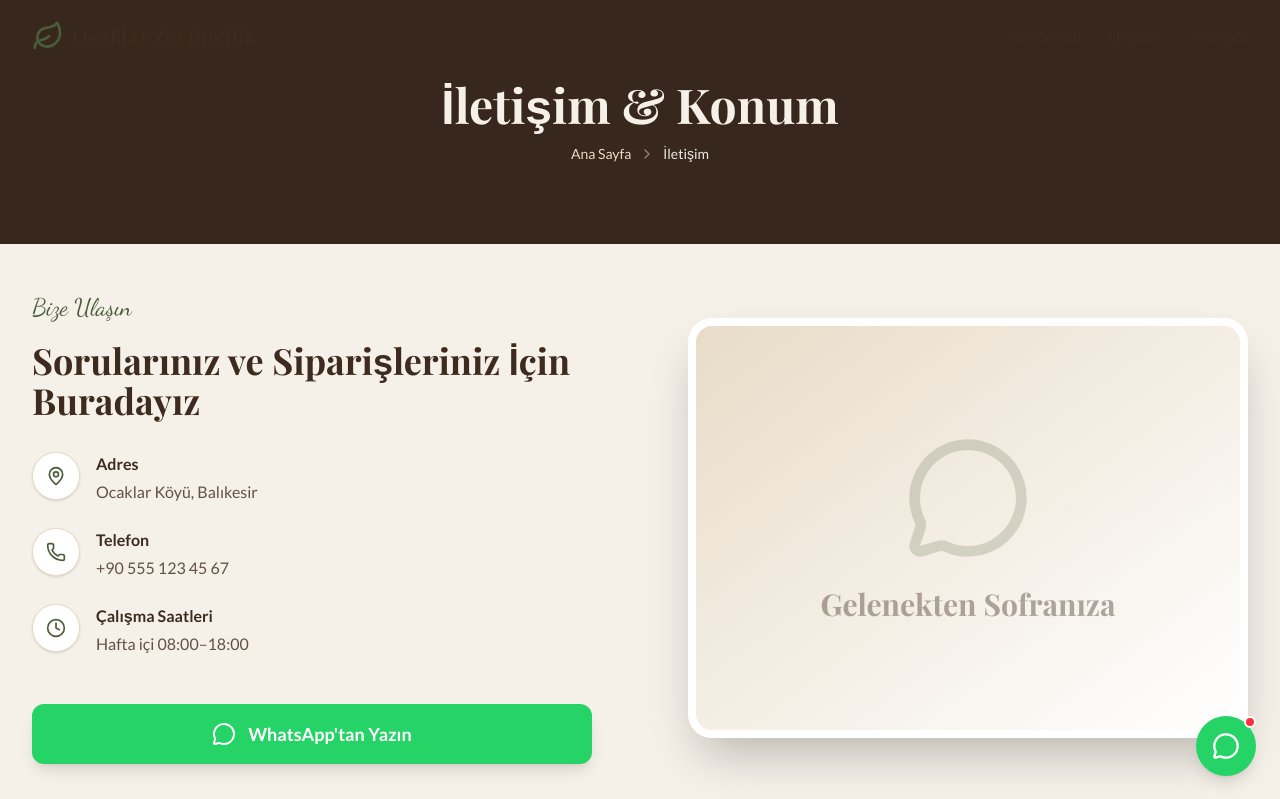
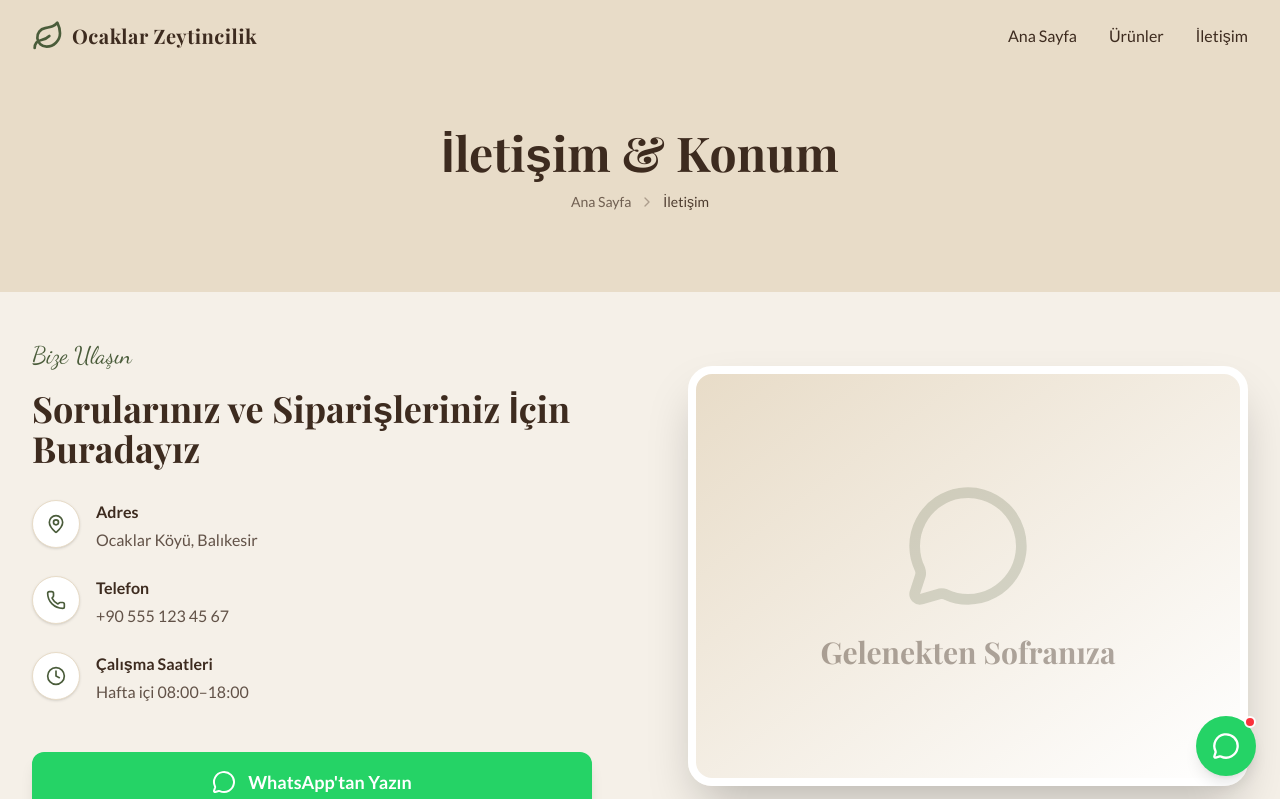
Before and after one commit to KorkmazPolat/OcaklarZeytincilik2, a Next.js app: page /iletisim in a window 1280 px wide. Shown: the top 799 px of the page. Built offline with nearby package versions, Linux system fonts and the light colour scheme.

Commit message:
fix(anasayfa): background

```diff
--- a/app/iletisim/page.tsx
+++ b/app/iletisim/page.tsx
@@ -12,18 +12,17 @@ export default function IletisimPage() {
   return (
     <div className="bg-[var(--color-krem)] min-h-screen pb-12">
       {/* Hero Banner */}
-      <div className="bg-[var(--color-kahve)] relative py-20 overflow-hidden">
-        <div className="absolute inset-0 bg-black/10 mix-blend-overlay"></div>
+      <div className="bg-[var(--color-saman)] relative pt-32 pb-20 overflow-hidden">
         <div className="max-w-7xl mx-auto px-4 sm:px-6 lg:px-8 relative z-10 text-center">
-          <h1 className="font-[family-name:var(--font-playfair-display)] text-4xl md:text-5xl font-bold text-[var(--color-krem)] mb-4">
+          <h1 className="font-[family-name:var(--font-playfair-display)] text-4xl md:text-5xl font-bold text-[var(--color-kahve)] mb-4">
             İletişim & Konum
           </h1>
-          <nav className="flex items-center justify-center gap-2 text-[var(--color-saman)] text-sm font-medium">
-            <Link href="/" className="hover:text-white transition-colors">
+          <nav className="flex items-center justify-center gap-2 text-[var(--color-kahve)]/70 text-sm font-medium">
+            <Link href="/" className="hover:text-[var(--color-zeytun)] transition-colors">
               Ana Sayfa
             </Link>
             <ChevronRight className="w-4 h-4 opacity-50" />
-            <span className="text-white opacity-90">İletişim</span>
+            <span className="text-[var(--color-kahve)] opacity-90">İletişim</span>
           </nav>
         </div>
       </div>
--- a/app/urunler/page.tsx
+++ b/app/urunler/page.tsx
@@ -26,18 +26,17 @@ export default function UrunlerPage() {
   return (
     <div className="bg-[var(--color-krem)] min-h-screen pb-20">
       {/* Hero Banner */}
-      <div className="bg-[var(--color-zeytun)] relative py-20 overflow-hidden">
-        <div className="absolute inset-0 bg-black/20 mix-blend-overlay"></div>
+      <div className="bg-[var(--color-saman)] relative pt-32 pb-20 overflow-hidden">
         <div className="max-w-7xl mx-auto px-4 sm:px-6 lg:px-8 relative z-10 text-center">
-          <h1 className="font-[family-name:var(--font-playfair-display)] text-4xl md:text-5xl font-bold text-[var(--color-krem)] mb-4">
+          <h1 className="font-[family-name:var(--font-playfair-display)] text-4xl md:text-5xl font-bold text-[var(--color-kahve)] mb-4">
             Ürünlerimiz
           </h1>
-          <nav className="flex items-center justify-center gap-2 text-[var(--color-saman)] text-sm font-medium">
-            <Link href="/" className="hover:text-white transition-colors">
+          <nav className="flex items-center justify-center gap-2 text-[var(--color-kahve)]/70 text-sm font-medium">
+            <Link href="/" className="hover:text-[var(--color-zeytun)] transition-colors">
               Ana Sayfa
             </Link>
             <ChevronRight className="w-4 h-4 opacity-50" />
-            <span className="text-white opacity-90">Ürünler</span>
+            <span className="text-[var(--color-kahve)] opacity-90">Ürünler</span>
           </nav>
         </div>
       </div>
--- a/components/sections/HeroSection.tsx
+++ b/components/sections/HeroSection.tsx
@@ -6,11 +6,8 @@ export default function HeroSection() {
   return (
     <section className="relative min-h-[85vh] flex items-center overflow-hidden pb-16 bg-[var(--color-krem)]">
 
-      {/* Background shape for decoration */}
-      <div className="absolute right-0 top-0 w-1/3 h-full bg-[var(--color-saman)] opacity-30 z-0 hidden lg:block" />
-
       {/* Absolutely positioned image on the right */}
-      <div className="absolute right-0 bottom-0 w-full md:w-1/2 h-[70vh] md:h-[85vh] z-10 pointer-events-none opacity-40 md:opacity-100 flex items-end justify-end md:justify-center">
+      <div className="absolute right-0 md:right-[5%] lg:right-[8%] bottom-0 w-full md:w-1/2 h-[75vh] md:h-[85vh] z-10 pointer-events-none opacity-40 md:opacity-100 flex items-end justify-end md:justify-center">
         <div className="relative w-full h-full max-w-[600px] xl:max-w-[700px]">
           <Image
             src="/images/hero-bg.png"
```
